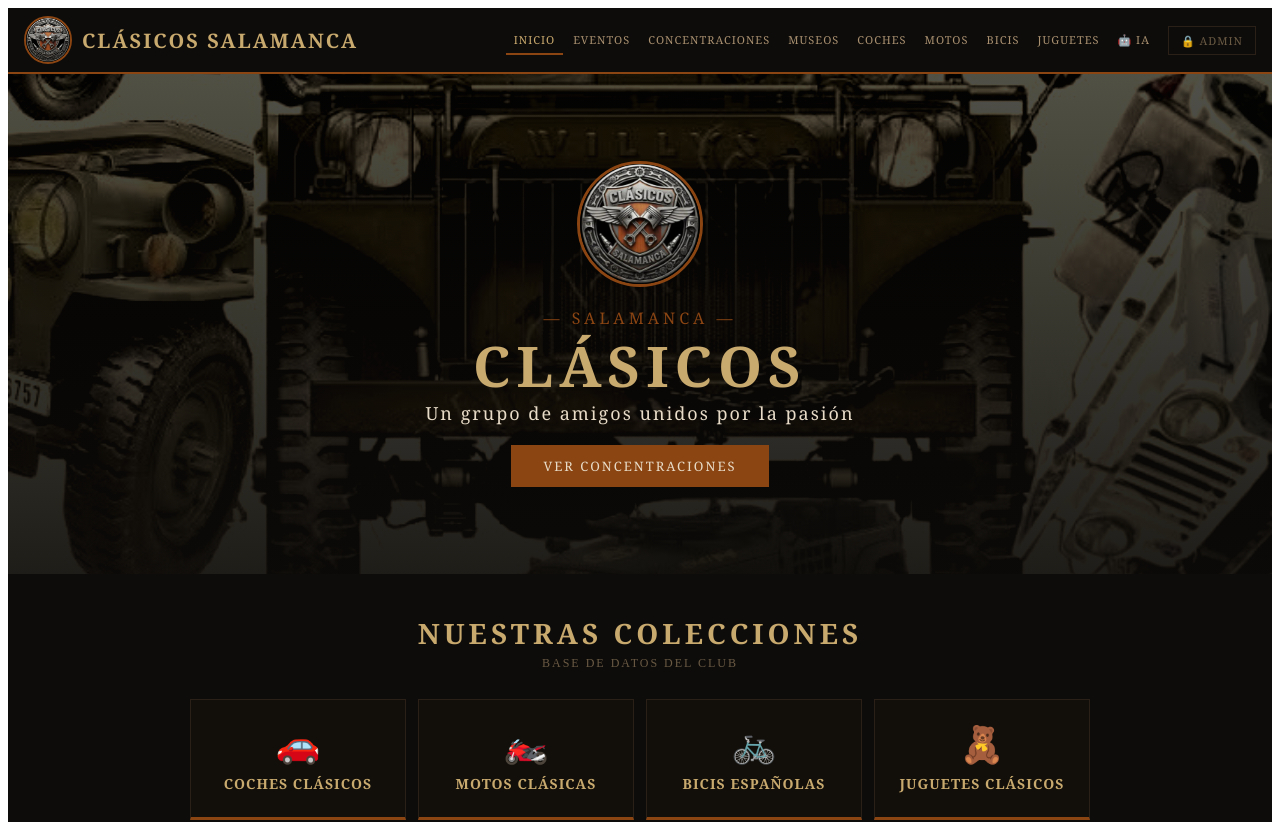
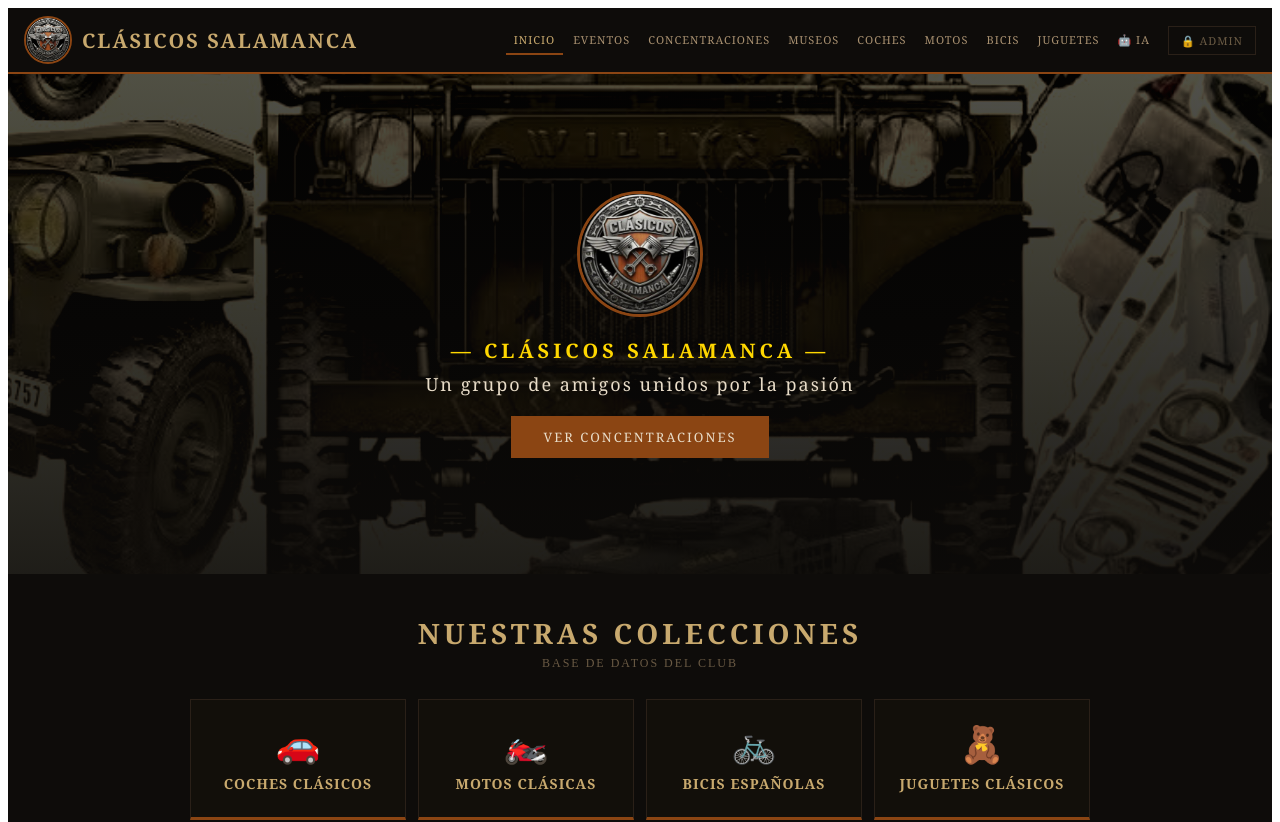
Before and after one commit to u0269061942-hash/clasicos-salamanca, a React app in the folder frontend/: page / in a window 1280 px wide. Shown: the top 822 px of the page. Built offline with nearby package versions, Linux system fonts and the light colour scheme; the HTML template or start-up script is replaced by a standard one.

Commit message:
Cambio texto portada a Clásicos Salamanca en amarillo

```diff
--- a/frontend/src/pages/Inicio.jsx
+++ b/frontend/src/pages/Inicio.jsx
@@ -29,11 +29,8 @@ export default function Inicio({ setPagina }) {
               borderRadius: '50%', border: '3px solid #8B4513',
               objectFit: 'cover', marginBottom: '16px'
             }} />
-          <div style={{ fontFamily: 'Georgia, serif', fontSize: 'clamp(11px, 2.5vw, 16px)', letterSpacing: '4px', color: '#8B4513', marginBottom: '8px' }}>
-            — SALAMANCA —
-          </div>
-          <div style={{ fontFamily: 'Georgia, serif', fontSize: 'clamp(36px, 10vw, 56px)', letterSpacing: '6px', color: '#c8a96e', lineHeight: 1, marginBottom: '8px', fontWeight: 'bold' }}>
-            CLÁSICOS
+          <div style={{ fontFamily: 'Georgia, serif', fontSize: 'clamp(13px, 3vw, 20px)', letterSpacing: '4px', color: '#FFD700', marginBottom: '8px', fontWeight: 'bold' }}>
+            — CLÁSICOS SALAMANCA —
           </div>
           <div style={{ fontFamily: 'Georgia, serif', fontSize: 'clamp(13px, 3vw, 18px)', letterSpacing: '2px', color: '#e8dcc8', marginBottom: '20px' }}>
             Un grupo de amigos unidos por la pasión
```
